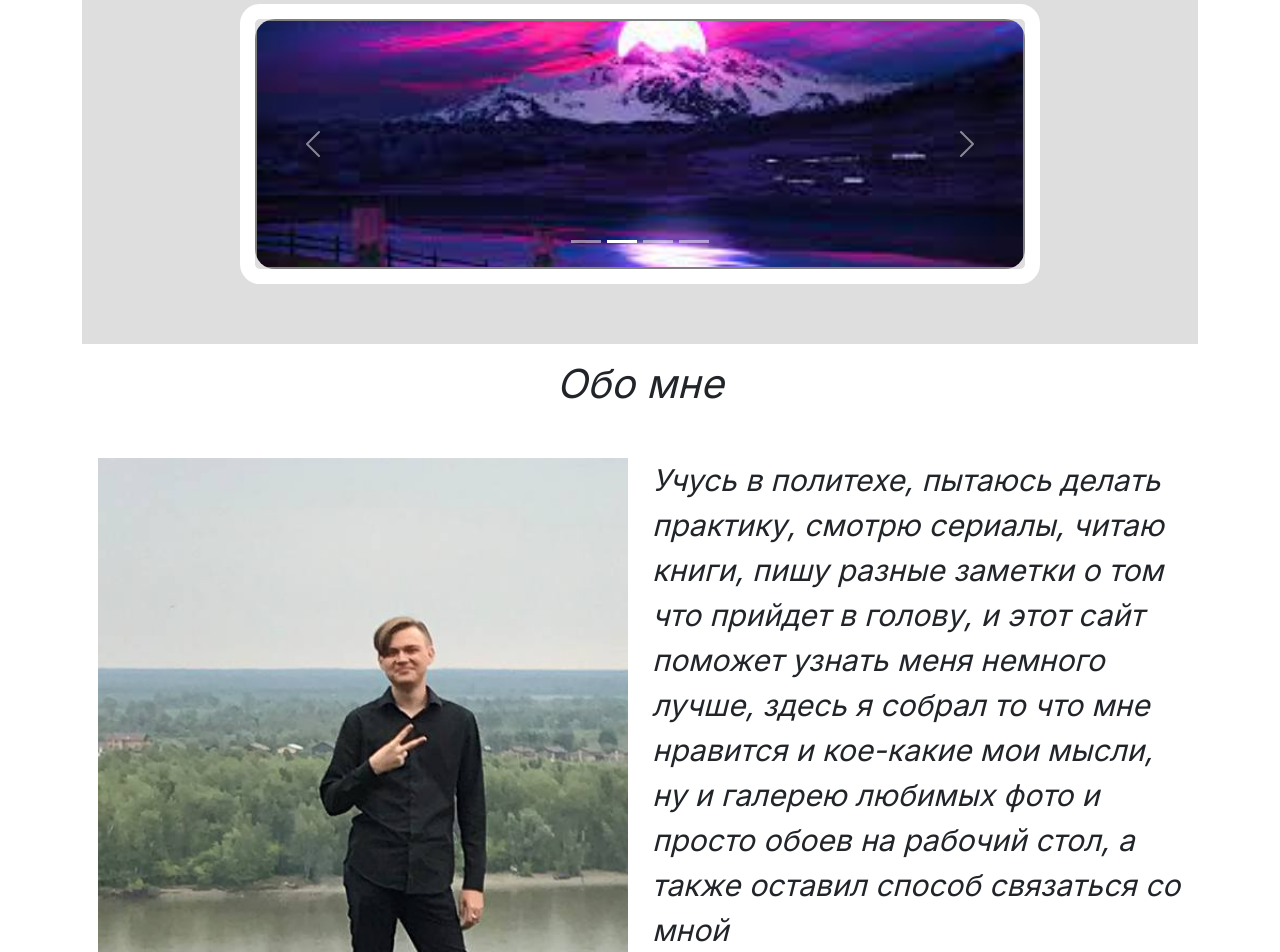
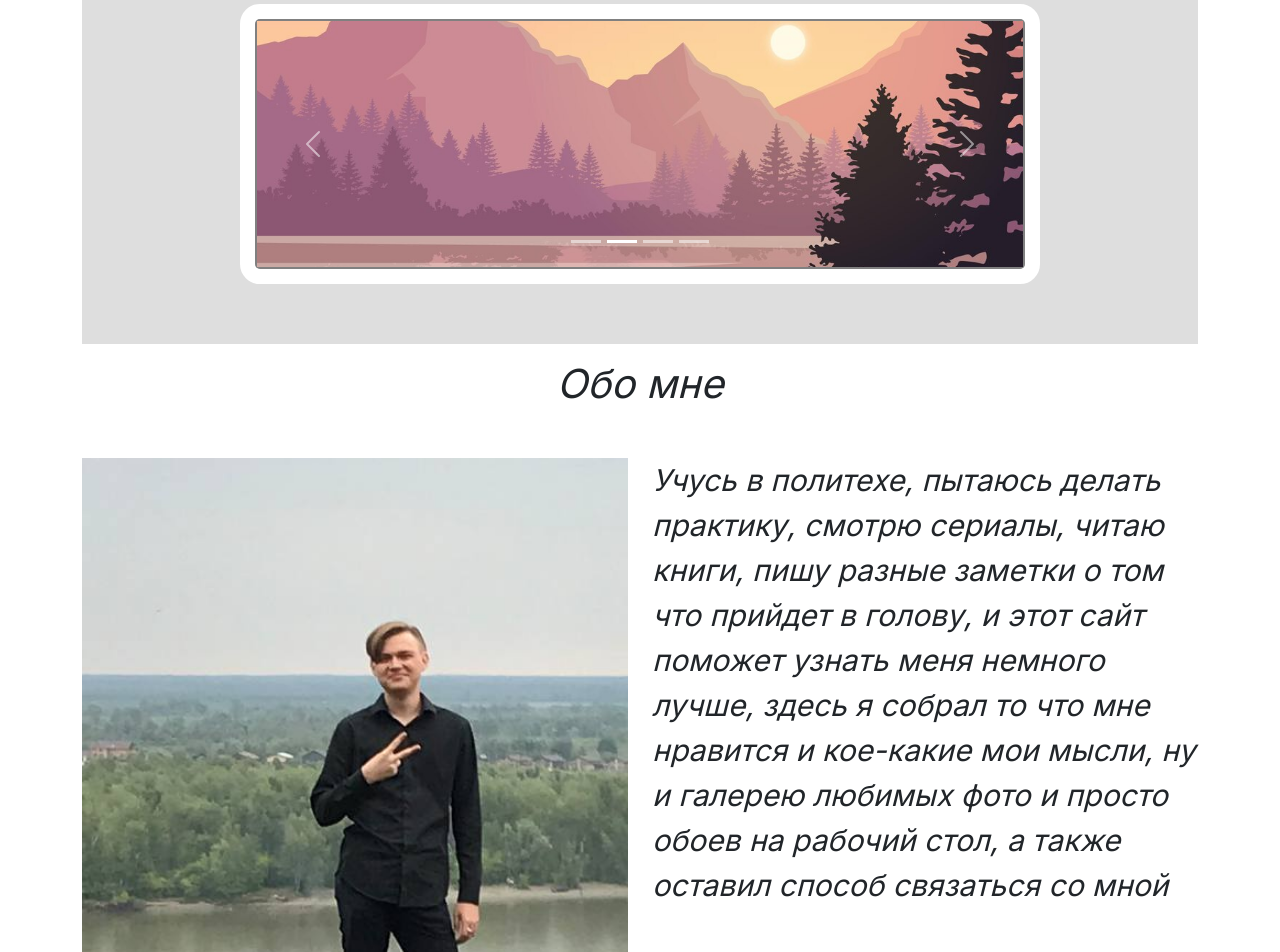
Before and after one commit to Andrewtyr/sait_leto, a React (Create React App) app: page / in a window 1280 px wide. Shown: the part 148-1100 px from the top of the page. Built offline with nearby package versions, Linux system fonts and the light colour scheme.

Commit message:
finaly version 1.0.2

```diff
--- a/src/components/AboutMeBlock/AboutMeBlock.jsx
+++ b/src/components/AboutMeBlock/AboutMeBlock.jsx
@@ -9,7 +9,7 @@ import './AboutMeBlock.scss';
 function AboutMeBlock() {
   return (
     <Card className="border-0">
-      <Card.Body>
+      <Card.Body style={{ paddingLeft: 0, paddingRight: 0 }} >
         <Card.Title className="text-center" style={{ fontSize: '40px', fontStyle: 'italic', marginBottom: '50px' }}>Обо мне</Card.Title>
         <Row className="top-container">
           {/* Левый контейнер с картинкой */}
--- a/src/components/AboutMeBlock/AboutMeBlock.scss
+++ b/src/components/AboutMeBlock/AboutMeBlock.scss
@@ -4,6 +4,7 @@
   max-height: 1300px;
   object-fit: cover;
   border-radius: 0px;
+  padding-left: 0;
 }
 // components/AboutMeBlock/AboutMeBlock.scss
 
--- a/src/components/Gallery/Gallery.scss
+++ b/src/components/Gallery/Gallery.scss
@@ -12,7 +12,7 @@
 
 .gallery-image {
     width: 500px !important;
-    height: 240px !important;
+    height: 245px !important;
     object-fit: cover;
 
 }
--- a/src/components/Slider/Slider.scss
+++ b/src/components/Slider/Slider.scss
@@ -5,7 +5,7 @@
   display: flex;
   justify-content: center;
   align-items: center;
-  border: 0 !important;
+  border-radius: 0px !important;
   height: 400px;
 }
 
@@ -29,7 +29,7 @@
 
 .carousel-inner {
   height: 100%;
-  border-radius: 20px;
+
 }
 
 .carousel-item {
@@ -41,6 +41,6 @@
   width: 100%;
   height: 100%;
   object-fit: cover;
-  border-radius: 20px;
+  border-radius: 0px;
   border: 2px solid gray;
 }
```
Also changed, not shown: public/images/слайд1.jpg, public/images/слайд2.jpg.
